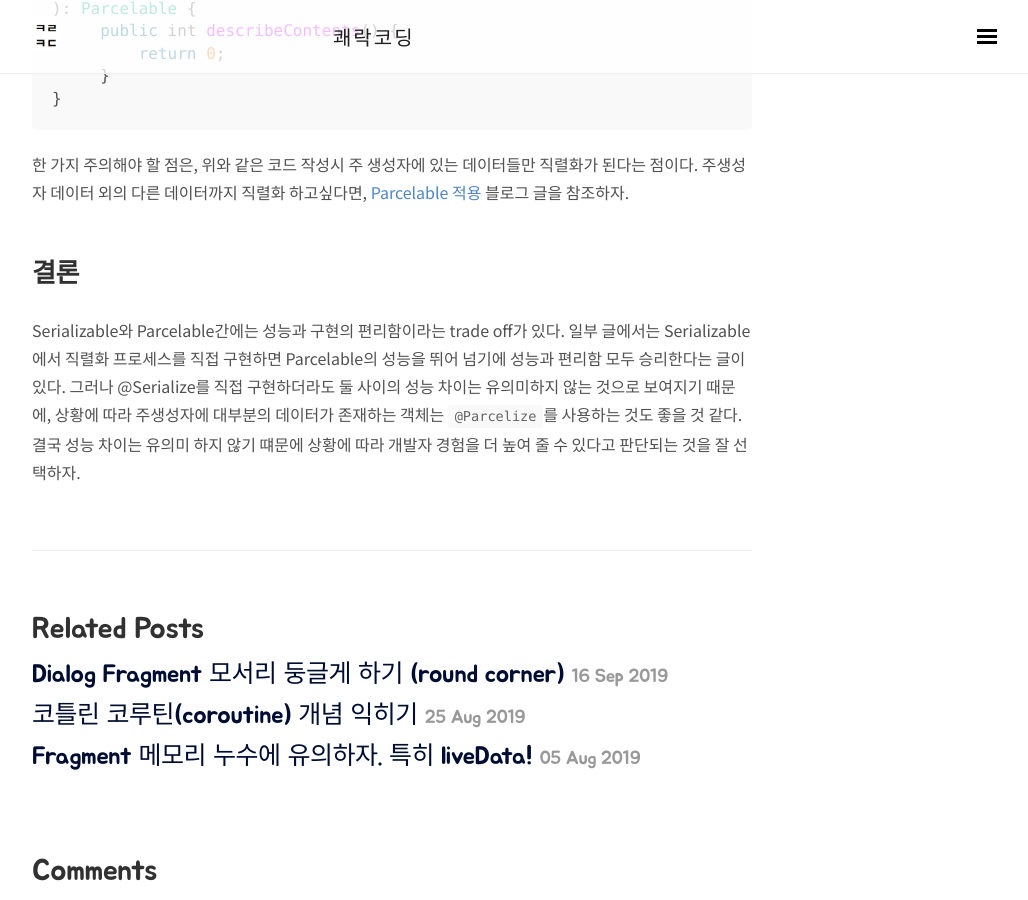
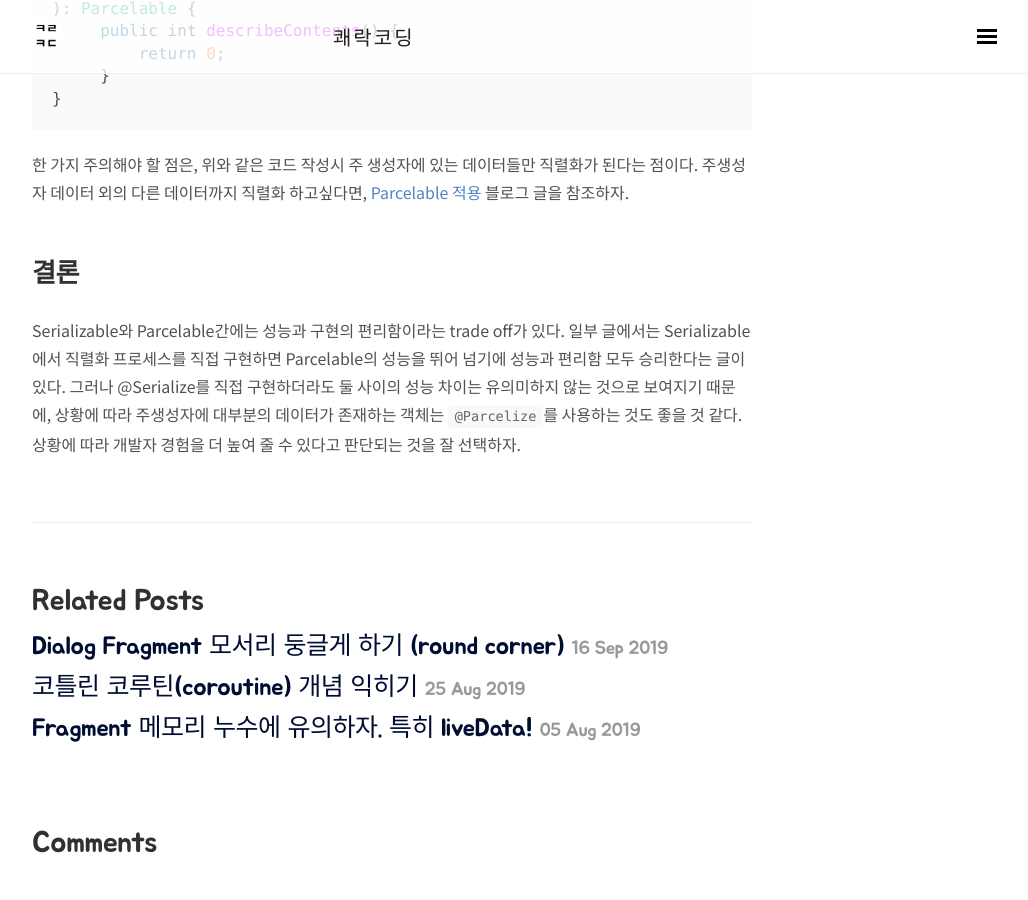
Before and after one commit to wooooooak/wooooooak.github.io, a Jekyll site: the page built from _posts/android/2019-09-19-Serializable vs Parcelable.md, in a window 1280 px wide and 900 px high, scrolled down 2870 px. Shown: the whole window, without its empty margins (248-1276 px from the left). Built offline with Jekyll 4.4.1, drawn with Linux system fonts in a browser that asks for light colours; nearby versions of some CDN libraries; some web fonts are replaced; comment, search, counter and statistics services are not loaded; after the commit the page ends 3742 px from its top, so only the background shows below that.

Commit message:
오탈자 수정

```diff
--- a/_posts/android/2019-09-19-Serializable vs Parcelable.md
+++ b/_posts/android/2019-09-19-Serializable vs Parcelable.md
@@ -106,4 +106,4 @@ class MyParcelable(
 
 ## 결론
 
-Serializable와 Parcelable간에는 성능과 구현의 편리함이라는 trade off가 있다. 일부 글에서는 Serializable에서 직렬화 프로세스를 직접 구현하면 Parcelable의 성능을 뛰어 넘기에 성능과 편리함 모두 승리한다는 글이 있다. 그러나 @Serialize를 직접 구현하더라도 둘 사이의 성능 차이는 유의미하지 않는 것으로 보여지기 때문에, 상황에 따라 주생성자에 대부분의 데이터가 존재하는 객체는 `@Parcelize`를 사용하는 것도 좋을 것 같다. 결국 성능 차이는 유의미 하지 않기 떄문에 상황에 따라 개발자 경험을 더 높여 줄 수 있다고 판단되는 것을 잘 선택하자.
+Serializable와 Parcelable간에는 성능과 구현의 편리함이라는 trade off가 있다. 일부 글에서는 Serializable에서 직렬화 프로세스를 직접 구현하면 Parcelable의 성능을 뛰어 넘기에 성능과 편리함 모두 승리한다는 글이 있다. 그러나 @Serialize를 직접 구현하더라도 둘 사이의 성능 차이는 유의미하지 않는 것으로 보여지기 때문에, 상황에 따라 주생성자에 대부분의 데이터가 존재하는 객체는 `@Parcelize`를 사용하는 것도 좋을 것 같다. 상황에 따라 개발자 경험을 더 높여 줄 수 있다고 판단되는 것을 잘 선택하자.
```
